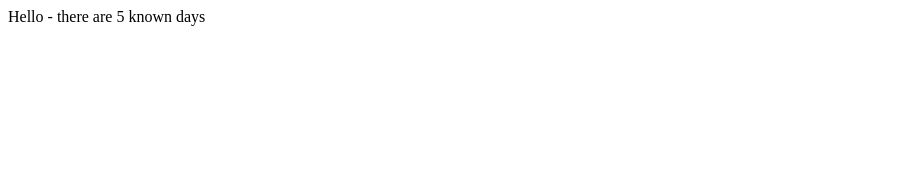
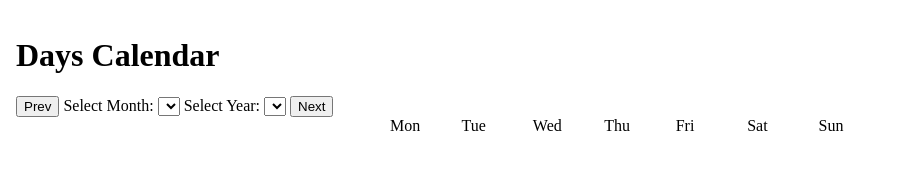
Before and after one commit to saqibjvd/project-days-calendar, a plain HTML site: page index.html in a window 1280 px wide. Shown: the whole page, without its empty margins (0-898 px from the left). Drawn offline with Linux system fonts and the light colour scheme.

Commit message:
-Basic HTML skeleton with: header, section to controls and section for calendar. -Basic Styling to create grid for calendar. -Comment in code of web.mjs

```diff
--- a/index.html
+++ b/index.html
@@ -3,7 +3,37 @@
     <head>
         <script type="module" src="common.mjs"></script>
         <script type="module" src="web.mjs"></script>
+        <link rel="stylesheet" href="/style.css" />
+        <title>Days Calendar</title>
     </head>
     <body>
+        <header>
+            <h1 id="calendar-title">Days Calendar</h1>
+        </header>
+        <section id="controls" class="controls">
+            <button id="prev-button" class="button">Prev</button>
+            <label for="select-month">Select Month:</label>
+            <select id="select-month" name="select-month">Select Month:</select>
+            <label for="select-year">Select Year:</label>
+            <select id="select-year" name="select-year">Select Year:</select>
+            <button id="next-button" class="button">Next</button>
+        </section>
+        <main>
+            <section class="calendar" id="calendar">
+            <div class="weekdays" id="weekdays">
+                <div>Mon</div>
+                <div>Tue</div>
+                <div>Wed</div>
+                <div>Thu</div>
+                <div>Fri</div>
+                <div>Sat</div>
+                <div>Sun</div>
+            </div>
+
+            <div id="days-container" class="days">
+                <!-- section to add the days here. -->
+            </div>
+            </section>
+        </main>
     </body>
 </html>
--- /dev/null
+++ b/style.css
@@ -0,0 +1,14 @@
+body {
+  margin: 0;
+  padding: 1rem;
+}
+
+.calendar {
+  max-width: 500px;
+  margin: 0 auto;
+}
+
+.weekdays {
+  display: grid;
+  grid-template-columns: repeat(7, 1fr);
+}
--- a/web.mjs
+++ b/web.mjs
@@ -7,5 +7,6 @@ import { getGreeting } from "./common.mjs";
 import daysData from "./days.json" with { type: "json" };
 
 window.onload = function() {
-    document.querySelector("body").innerText = `${getGreeting()} - there are ${daysData.length} known days`;
+ //   document.querySelector("body").innerText = `${getGreeting()} - there are ${daysData.length} known days`;
+
 }
```
